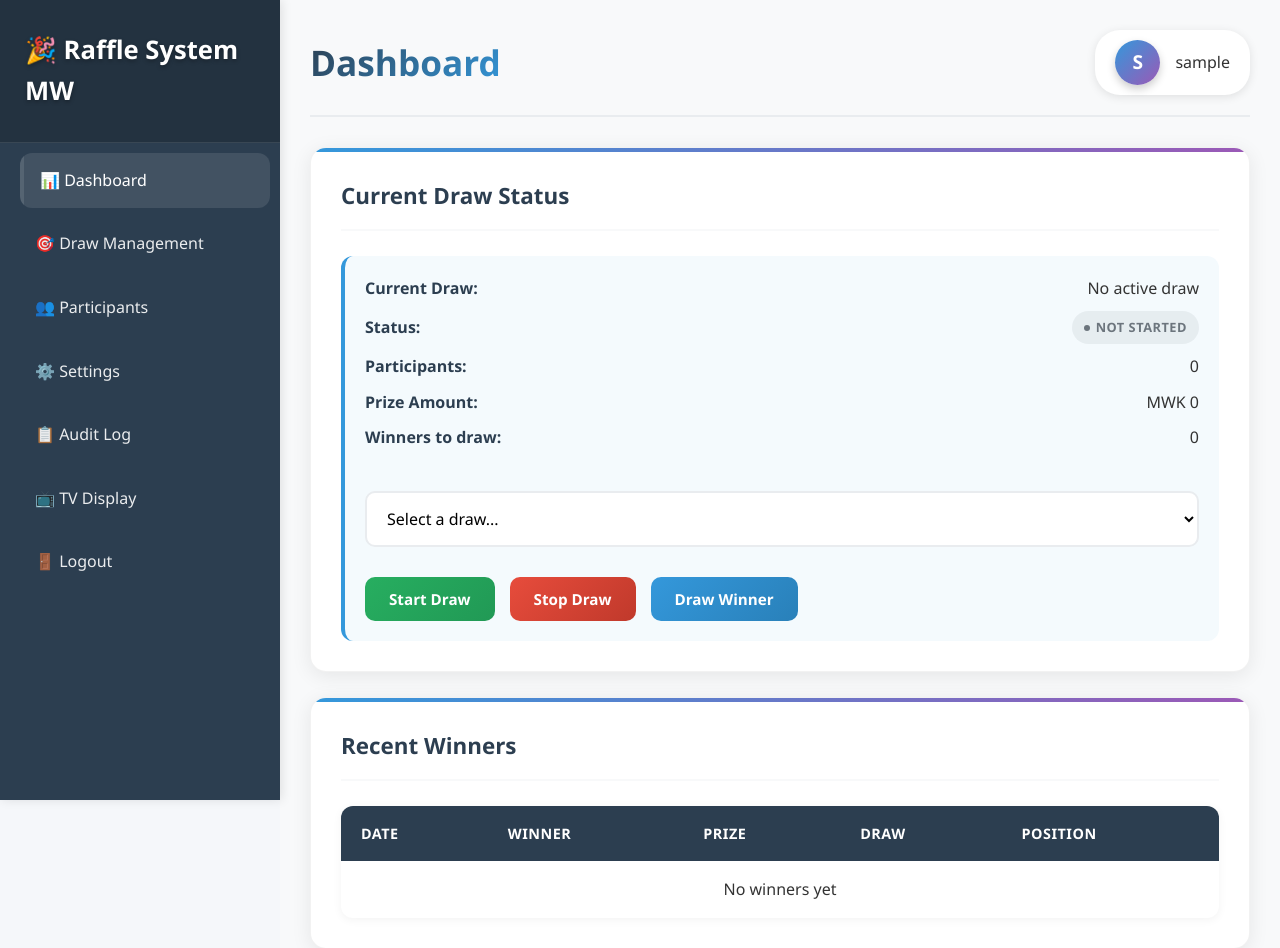
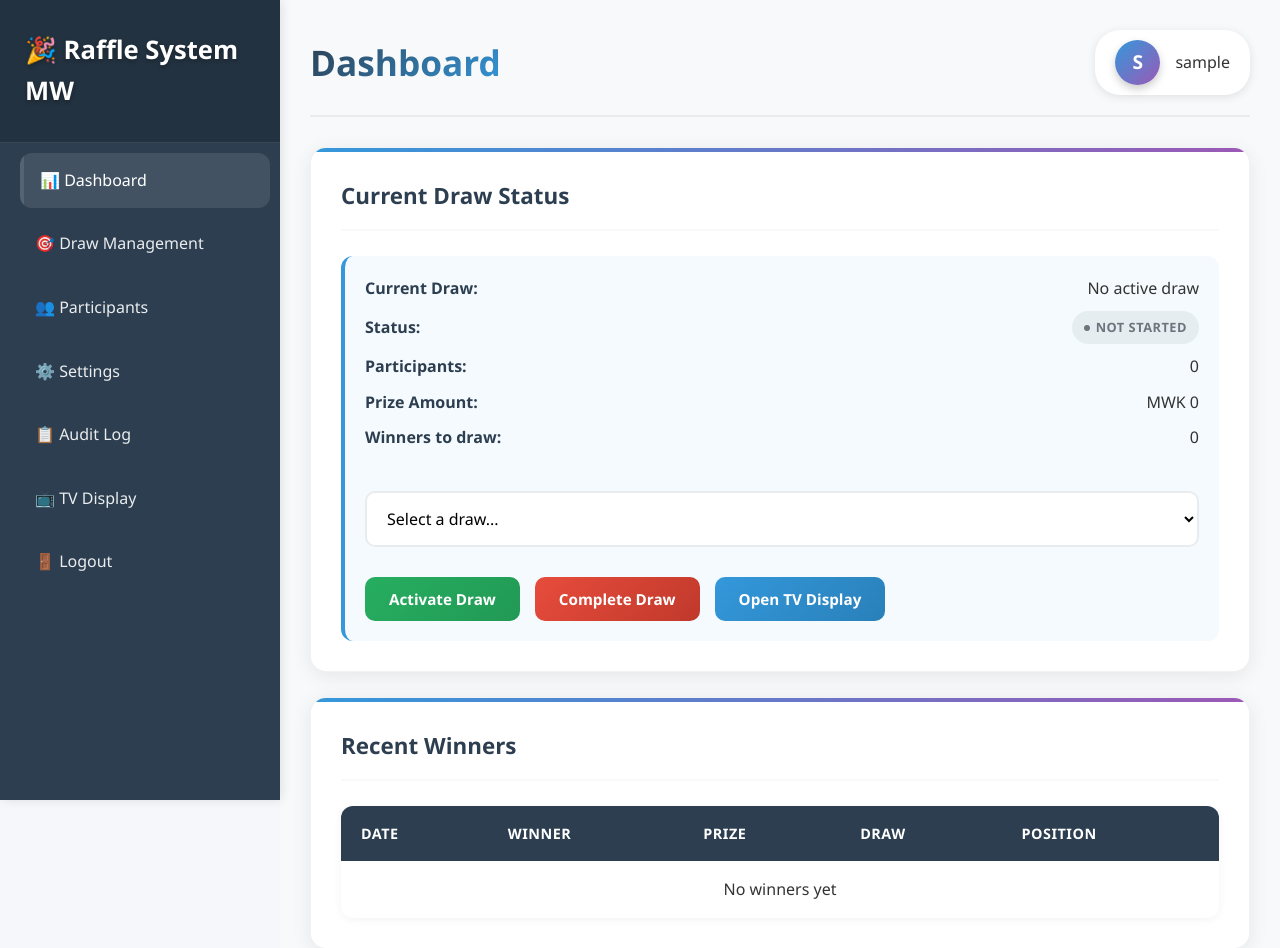
Before and after one commit to TgkCapture/raffle_draw_system, a Flask app: page / in a window 1280 px wide. Shown: the top 948 px of the page. Run offline with Flask 3, Linux system fonts and the light colour scheme; the visitor is signed in with stand-in values (Sample User, id 1); data that the repository does not hold is empty.

Commit message:
feat: raffle draw improvements

```diff
--- a/app/routes/draws.py
+++ b/app/routes/draws.py
@@ -1,3 +1,4 @@
+# app/routes/draws.py
 from flask import Blueprint, request, jsonify, render_template
 from flask_login import login_required, current_user
 from app.models import Draw, Winner, Participant, AuditLog, db
--- a/app/static/js/management.js
+++ b/app/static/js/management.js
@@ -1,3 +1,4 @@
+// app/static/js/management.js
 class RaffleManagement {
     constructor() {
         this.currentDraw = null;
@@ -11,9 +12,9 @@ class RaffleManagement {
 
     initializeEventListeners() {
         // Draw control buttons
-        document.getElementById('start-draw').addEventListener('click', () => this.startDraw());
+        document.getElementById('activate-draw').addEventListener('click', () => this.activateDraw());
         document.getElementById('stop-draw').addEventListener('click', () => this.stopDraw());
-        document.getElementById('draw-winner').addEventListener('click', () => this.drawWinner());
+        document.getElementById('open-tv-display').addEventListener('click', () => this.openTVDisplay());
 
         // Draw selection
         document.getElementById('draw-select').addEventListener('change', (e) => this.selectDraw(e.target.value));
@@ -48,7 +49,6 @@ class RaffleManagement {
 
     async updateWinners() {
         try {
-            // This would typically fetch from an API endpoint
             const response = await fetch('/api/winners');
             const winners = await response.json();
 
@@ -112,31 +112,34 @@ class RaffleManagement {
     }
 
     updateUI() {
-        const startBtn = document.getElementById('start-draw');
+        const activateBtn = document.getElementById('activate-draw');
         const stopBtn = document.getElementById('stop-draw');
-        const drawWinnerBtn = document.getElementById('draw-winner');
+        const tvDisplayBtn = document.getElementById('open-tv-display');
 
         if (this.currentDraw) {
             document.getElementById('current-draw-name').textContent = this.currentDraw.name;
             document.getElementById('prize-amount').textContent = `MWK ${this.currentDraw.prize_amount.toLocaleString()}`;
-            document.getElementById('winners-info').textContent = `${this.currentDraw.number_of_winners} winners`;
 
-            startBtn.disabled = this.isDrawRunning;
+            // Calculate remaining winners
+            const remainingWinners = this.currentDraw.number_of_winners - (this.currentDraw.winners_drawn || 0);
+            document.getElementById('winners-info').textContent = `${remainingWinners} winners remaining`;
+
+            activateBtn.disabled = this.isDrawRunning;
             stopBtn.disabled = !this.isDrawRunning;
-            drawWinnerBtn.disabled = !this.isDrawRunning;
+            tvDisplayBtn.disabled = !this.isDrawRunning;
         } else {
-            startBtn.disabled = true;
+            activateBtn.disabled = true;
             stopBtn.disabled = true;
-            drawWinnerBtn.disabled = true;
+            tvDisplayBtn.disabled = true;
         }
 
         // Update status badge
         const statusBadge = document.getElementById('draw-status');
-        statusBadge.textContent = this.isDrawRunning ? 'Active' : 'Not Started';
+        statusBadge.textContent = this.isDrawRunning ? 'Active' : 'Not Active';
         statusBadge.className = `status-badge ${this.isDrawRunning ? 'status-active' : 'status-inactive'}`;
     }
 
-    async startDraw() {
+    async activateDraw() {
         if (!this.currentDraw) {
             alert('Please select a draw first');
             return;
@@ -152,13 +155,13 @@ class RaffleManagement {
             if (data.success) {
                 this.isDrawRunning = true;
                 this.updateUI();
-                alert('Draw started successfully!');
+                alert(data.message);
             } else {
-                alert('Error starting draw: ' + data.message);
+                alert('Error activating draw: ' + data.message);
             }
         } catch (error) {
-            console.error('Error starting draw:', error);
-            alert('Error starting draw');
+            console.error('Error activating draw:', error);
+            alert('Error activating draw');
         }
     }
 
@@ -173,43 +176,16 @@ class RaffleManagement {
             if (data.success) {
                 this.isDrawRunning = false;
                 this.updateUI();
-                alert('Draw stopped successfully!');
+                alert('Draw completed successfully!');
             }
         } catch (error) {
             console.error('Error stopping draw:', error);
         }
     }
 
-    async drawWinner() {
-        if (!this.isDrawRunning) {
-            alert('No active draw');
-            return;
-        }
-
-        try {
-            const response = await fetch('/api/draws/draw-winner', {
-                method: 'POST'
-            });
-
-            const data = await response.json();
-
-            if (data.success && data.winner) {
-                alert(`Winner ${data.winner.position}: ${data.winner.phone_number}`);
-
-                // Update winners list
-                await this.updateWinners();
-                await this.updateStats();
-
-                // If draw is complete, stop it
-                if (data.winner.draw_complete) {
-                    this.stopDraw();
-                }
-            } else {
-                alert('Error drawing winner: ' + data.message);
-            }
-        } catch (error) {
-            console.error('Error drawing winner:', error);
-        }
+    openTVDisplay() {
+        // Open TV display in new tab
+        window.open('/tv', '_blank');
     }
 
     startAutoUpdate() {
--- a/app/templates/management.html
+++ b/app/templates/management.html
@@ -28,9 +28,9 @@
                     {% endfor %}
                 </select>
 
-                <button class="btn btn-success" id="start-draw">Start Draw</button>
-                <button class="btn btn-danger" id="stop-draw" disabled>Stop Draw</button>
-                <button class="btn btn-primary" id="draw-winner" disabled>Draw Winner</button>
+                <button class="btn btn-success" id="activate-draw">Activate Draw</button>
+                <button class="btn btn-danger" id="stop-draw" disabled>Complete Draw</button>
+                <button class="btn btn-primary" id="open-tv-display" disabled>Open TV Display</button>
             </div>
         </div>
     </div>
--- a/app/templates/tv_display.html
+++ b/app/templates/tv_display.html
@@ -27,9 +27,8 @@
         </div>
 
         <div class="draw-controls">
-            <button class="tv-btn tv-btn-start" id="tv-start-draw">START DRAW</button>
-            <button class="tv-btn tv-btn-stop hidden" id="tv-stop-draw">STOP DRAW</button>
-            <button class="tv-btn tv-btn-draw hidden" id="tv-draw-winner">DRAW WINNER</button>
+            <button class="tv-btn tv-btn-draw" id="tv-draw-winner" disabled>DRAW WINNER</button>
+            <button class="tv-btn tv-btn-stop hidden" id="tv-stop-draw">COMPLETE DRAW</button>
         </div>
     </div>
 
```
Also changed, not shown: app/utils/draw_engine.py (+22 -11 lines).
